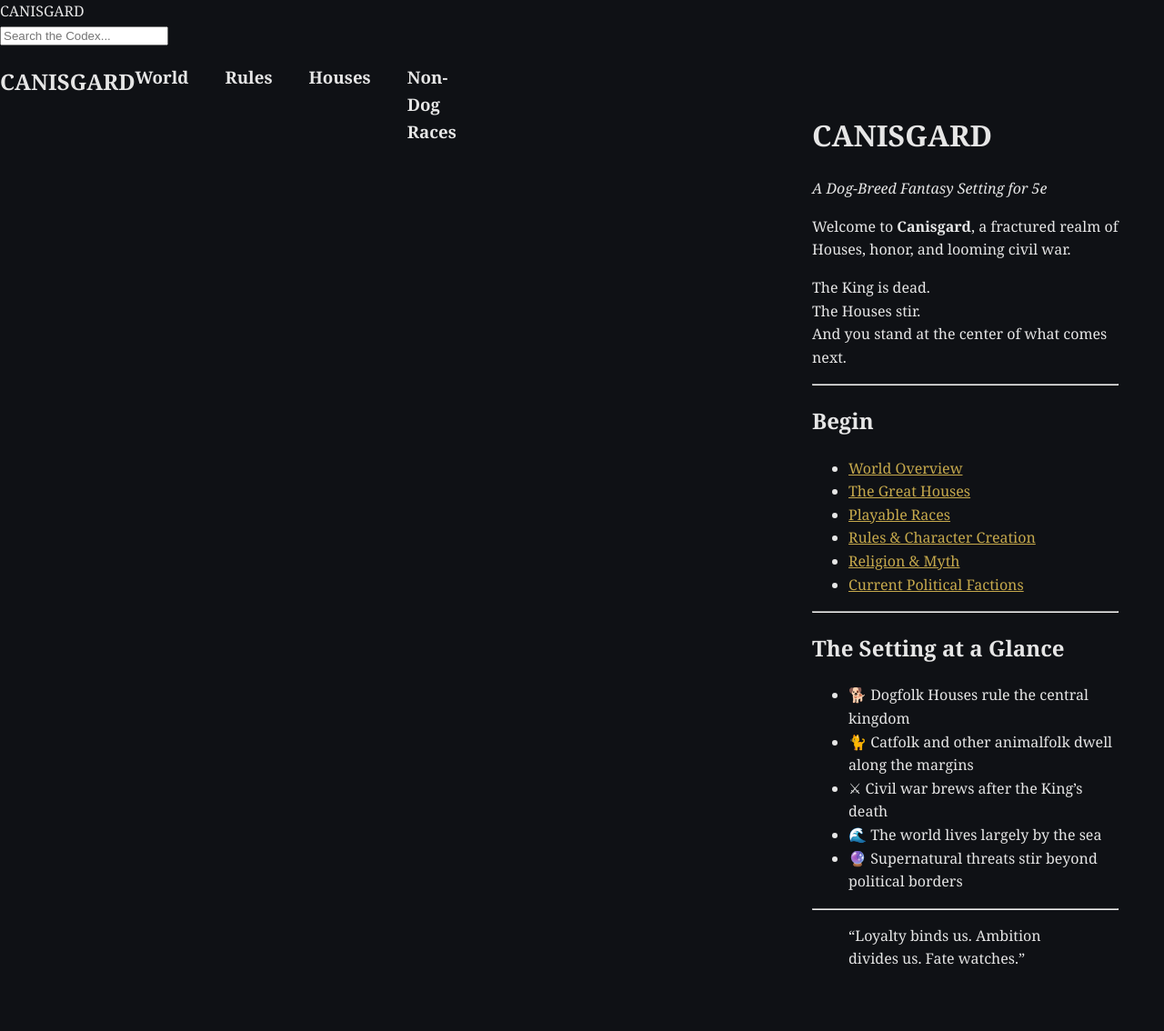
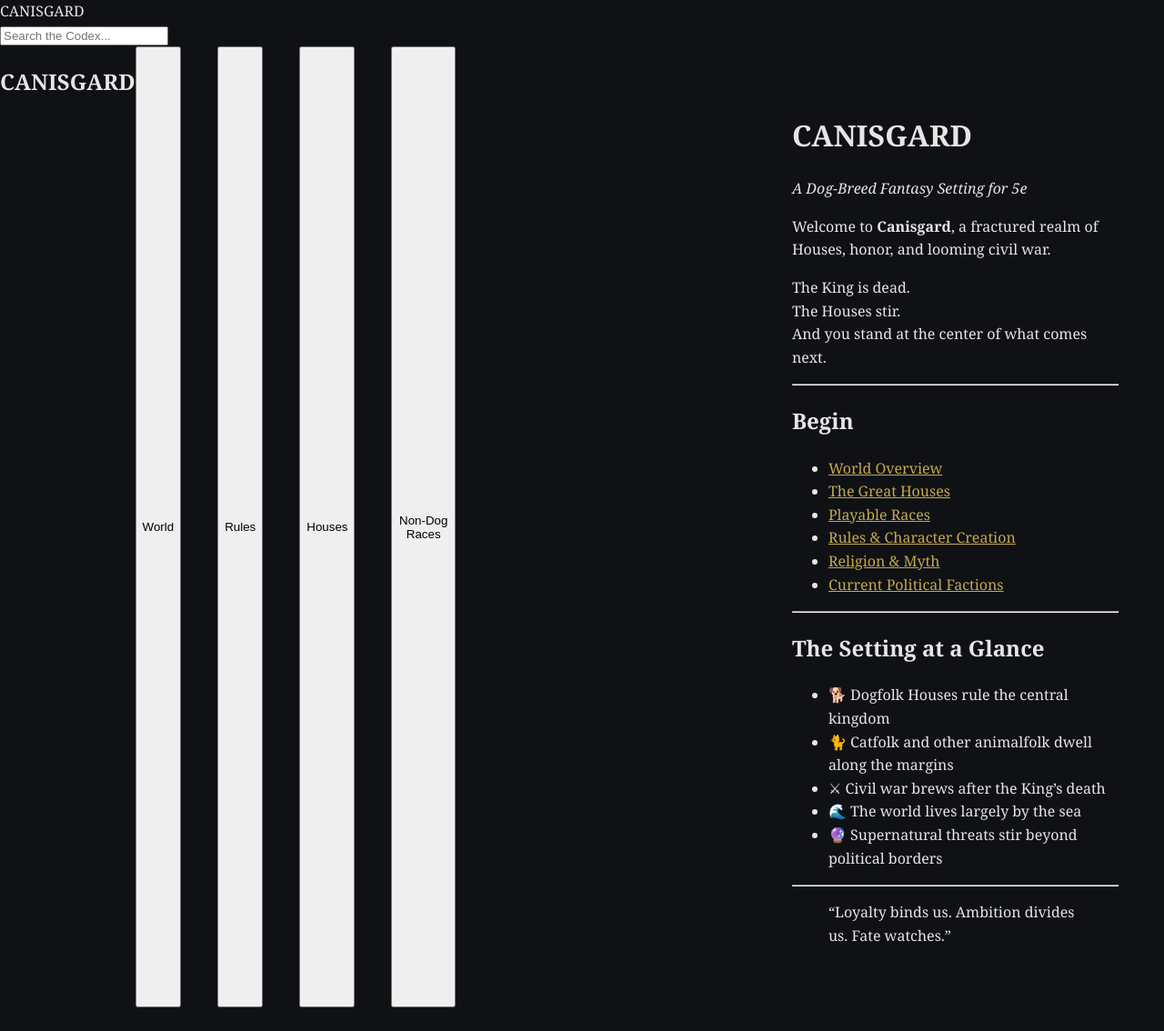
Before and after one commit to JalenLikes2Code/Canisgard, a Jekyll site: the page built from index.md, in a window 1280 px wide. Shown: the whole page at 91% size. Built offline with Jekyll 4.4.1, drawn with Linux system fonts in a browser that asks for light colours; comment, search, counter and statistics services are not loaded; after the commit the page ends 1108 px from its top, so only the background shows below that.

Commit message:
Update sidebar.html

```diff
--- a/_includes/sidebar.html
+++ b/_includes/sidebar.html
@@ -1,29 +1,48 @@
 <h2>CANISGARD</h2>
 
-<h3>World</h3>
+<button class="collapse-toggle">World</button>
+<div class="collapse-content">
   <ul>
     {% for item in site.world %}
       <li><a href="{{ item.url | relative_url }}">{{ item.title }}</a></li>
     {% endfor %}
   </ul>
+</div>
 
-<h3>Rules</h3>
+<button class="collapse-toggle">Rules</button>
+<div class="collapse-content">
   <ul>
     {% for item in site.rules %}
       <li><a href="{{ item.url | relative_url }}">{{ item.title }}</a></li>
     {% endfor %}
   </ul>
+</div>
 
-<h3>Houses</h3>
+<button class="collapse-toggle">Houses</button>
+<div class="collapse-content">
   <ul>
     {% for item in site.houses %}
       <li><a href="{{ item.url | relative_url }}">{{ item.title }}</a></li>
     {% endfor %}
   </ul>
+</div>
 
-<h3>Non-Dog Races</h3>
+<button class="collapse-toggle">Non-Dog Races</button>
+<div class="collapse-content">
   <ul>
     {% for item in site.races %}
       <li><a href="{{ item.url | relative_url }}">{{ item.title }}</a></li>
     {% endfor %}
   </ul>
+</div>
+
+<script>
+document.querySelectorAll(".collapse-toggle").forEach(btn => {
+  btn.addEventListener("click", function() {
+    this.classList.toggle("active");
+    let content = this.nextElementSibling;
+    content.style.display =
+      content.style.display === "block" ? "none" : "block";
+  });
+});
+</script>
```
Lines whose indentation alone changed are shown as unchanged.
